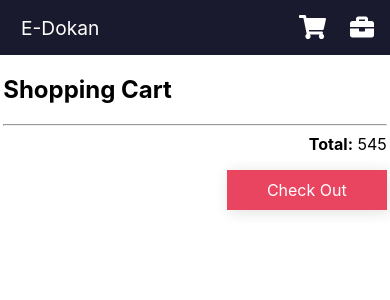
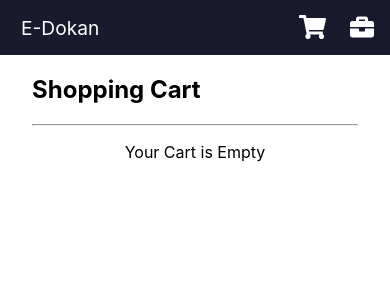
Before and after one commit to as-shahriar/react-next, a Next.js app in the folder ecommerce/: page /cart in a window 390 px wide. Shown: the top 300 px of the page. Built offline with nearby package versions, Linux system fonts and the light colour scheme.

Commit message:
Done with cart

```diff
--- a/ecommerce/Components/Cart.jsx
+++ b/ecommerce/Components/Cart.jsx
@@ -3,11 +3,16 @@ import {useCart} from '../Providers/cartProvider'
 
 
 const Cart = () => {
-    const cart = useCart()
+    const {cart} = useCart()
+    let total = 0
+    cart.forEach(e=>{
+        total += e.price*e.cart_qty
+    })
     return (
         <>
             <h2>Shopping Cart</h2>
             <hr/>
+
 
             {
                 cart.map((item)=>{
@@ -16,11 +21,14 @@ const Cart = () => {
             }
 
 
-            <div className="right">
-                <span><strong>Total:</strong> 545 </span>
-            <div className="button">Check Out</div>
+            {
+                (cart.length)?
+                <div className="right">
+                    <span><strong>Total:</strong> {total.toFixed(2)} </span>
+                    <div className="button">Check Out</div>
+                </div> : <p align="center">Your Cart is Empty</p>
+            }
 
-            </div>
 
 
             <style jsx>
@@ -34,6 +42,7 @@ const Cart = () => {
                     `
                 }
             </style>
+
         </>
     );
 };
--- a/ecommerce/Components/CartItem.jsx
+++ b/ecommerce/Components/CartItem.jsx
@@ -3,8 +3,8 @@ import { faChevronCircleDown} from '@fortawesome/free-solid-svg-icons'
 import { faChevronCircleUp } from '@fortawesome/free-solid-svg-icons'
 import { faTrash } from '@fortawesome/free-solid-svg-icons'
 import { FontAwesomeIcon } from '@fortawesome/react-fontawesome'
-import React,{useReducer} from 'react'
-import {useCart,useAddToCart} from '../Providers/cartProvider'
+import React,{useReducer,useEffect} from 'react'
+import {useCart} from '../Providers/cartProvider'
 
 
 
@@ -21,10 +21,17 @@ function reducer(state, action) {
   }
 
 const CartItem = ({item}) => {
-    const cart = useCart()
-    const addToCart = useAddToCart()
+    const {cart,addToCart,updateCartQty} = useCart()
     const [state, dispatch] = useReducer(reducer,{quantity: item.cart_qty});
     const decrement_class = (state.quantity>1)? 'pointer quantity-div':'pointer quantity-div disabled';
+
+    useEffect(() => {
+        updateCartQty({
+            id:item.id,
+            qty: state.quantity
+        })
+    }, [state]);
+
     function remove(){
         addToCart(
             cart.filter(product=>{
--- a/ecommerce/Components/Navbar.jsx
+++ b/ecommerce/Components/Navbar.jsx
@@ -46,8 +46,11 @@ const navbar = {
 }
 
 const Navbar = () => {
-    const cart = useCart()
-
+    const {cart} = useCart()
+    let itemLength = 0
+    cart.forEach(e=>{
+        itemLength += e.cart_qty
+    })
 
     return (
         <div style={navbar.nav}>
@@ -58,7 +61,7 @@ const Navbar = () => {
                 <Link href="/cart">
                     <div style={{position:'relative'}}>
                         <FontAwesomeIcon style={navbar.links} icon={faShoppingCart} />
-                        { (cart.length>0)? <span style={navbar.counter}>{cart.length}</span>: null}
+                        { (cart.length>0)? <span style={navbar.counter}>{itemLength}</span>: null}
                     </div>
                 </Link>
                 <FontAwesomeIcon style={navbar.links} icon={faBriefcase} />
--- a/ecommerce/Providers/cartProvider.js
+++ b/ecommerce/Providers/cartProvider.js
@@ -1,14 +1,11 @@
 import {createContext,useState,useContext} from 'react'
 
 const CartContext = createContext()
-const AddToCartContext = createContext()
 
 export function useCart() {
     return useContext(CartContext)
 }
-export function useAddToCart() {
-    return useContext(AddToCartContext)
-}
+
 
 
 
@@ -27,10 +24,8 @@ export default function CartProvider({children}) {
     }
 
     return (
-      <CartContext.Provider value={cart}>
-          <AddToCartContext.Provider value={addToCart}>
+      <CartContext.Provider value={{cart,addToCart,updateCartQty}}>
             {children}
-          </AddToCartContext.Provider>
       </CartContext.Provider>
     )
   }
--- a/ecommerce/styles/globals.css
+++ b/ecommerce/styles/globals.css
@@ -39,6 +39,6 @@ a {
 
 @media (max-width: 850px) {
   .container {
-    margin: 0.2rem 0.2rem;
+    margin: 0.2rem 2rem;
   }
 }
```
Also changed, not shown: ecommerce/Components/ProductDetails.jsx (+5 -6 lines).
